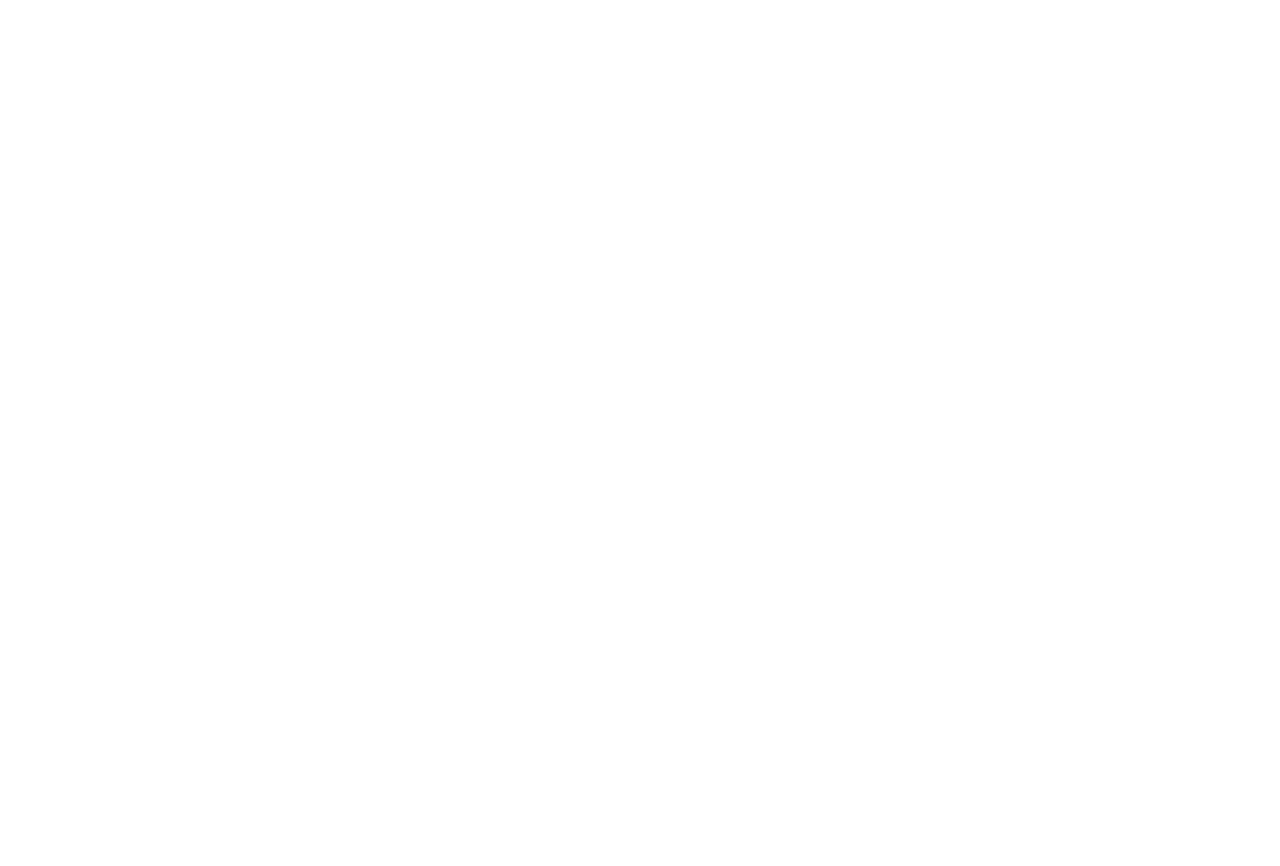
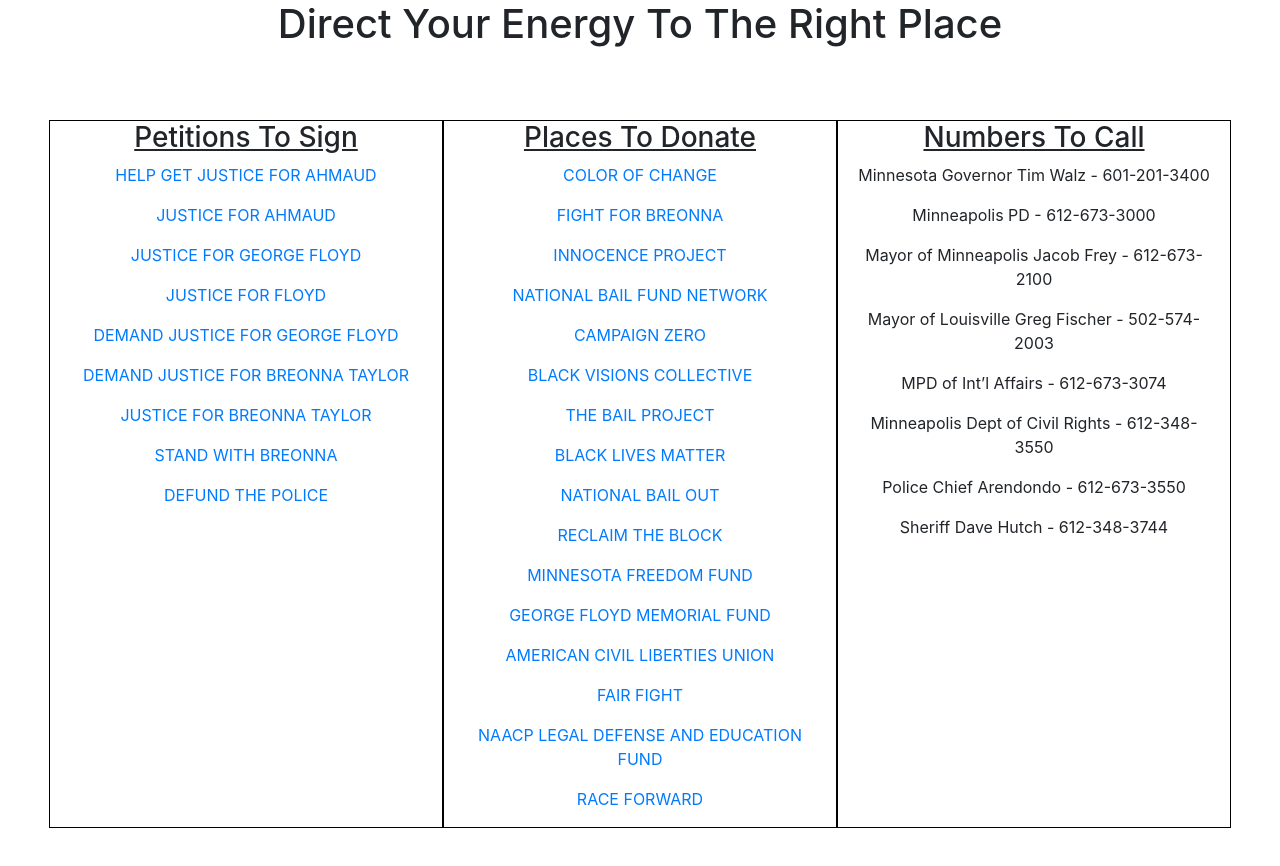
Before and after one commit to MedleysMind/NowWhat, a plain HTML site: page index.html in a window 1280 px wide. Before the commit the page ends 800 px from the top, so only its background shows below. Drawn offline with nearby package versions, Linux system fonts and the light colour scheme.

Commit message:
first links put up

```diff
--- a/index.html
+++ b/index.html
@@ -1,11 +1,214 @@
 <!DOCTYPE html>
 <html lang="en">
-<head>
-    <meta charset="UTF-8">
-    <meta name="viewport" content="width=device-width, initial-scale=1.0">
+  <head>
+    <meta charset="UTF-8" />
+    <meta name="viewport" content="width=device-width, initial-scale=1.0" />
     <title>Now What</title>
-</head>
-<body>
+    <link rel="stylesheet" href="styles/styles.css" />
+    <link
+      rel="stylesheet"
+      href="https://stackpath.bootstrapcdn.com/bootstrap/4.3.1/css/bootstrap.min.css"
+      integrity="sha384-ggOyR0iXCbMQv3Xipma34MD+dH/1fQ784/j6cY/iJTQUOhcWr7x9JvoRxT2MZw1T"
+      crossorigin="anonymous"
+    />
+  </head>
+  <body>
+    <h1>Direct Your Energy To The Right Place</h1>
 
-</body>
+    <div class="row">
+      <div class="col-md-4 info">
+        <h3>Petitions To Sign</h3>
+        <p>
+          <a
+            href="https://www.runwithmaud.com/#petition"
+            >HELP GET JUSTICE FOR AHMAUD</a
+          >
+        </p>
+        <p>
+          <a
+            href="https://www.change.org/p/district-attorney-tom-durden-justice-for-ahmaud-arbery-i-run-with-maud"
+            >JUSTICE FOR AHMAUD</a
+          >
+        </p>
+        <p>
+          <a
+            href="https://www.justiceforbigfloyd.com/#petition"
+            >JUSTICE FOR GEORGE FLOYD</a
+          >
+        </p>
+        <p>
+          <a
+            href="https://act.colorofchange.org/sign/justiceforfloyd_george_floyd_minneapolis/?source=dm_sms_optin_5-26-20"
+            >JUSTICE FOR FLOYD</a
+          >
+        </p>
+        <p>
+          <a
+            href="https://actionnetwork.org/forms/2006_email_blm_justiceforgeorge"
+            >DEMAND JUSTICE FOR GEORGE FLOYD</a
+          >
+        </p>
+        <p>
+          <a href="https://actionnetwork.org/petitions/2005_email_blm_breonna"
+            >DEMAND JUSTICE FOR BREONNA TAYLOR</a
+          >
+        </p>
+        <p>
+          <a href="https://www.change.org/p/andy-beshear-justice-for-breonna-taylor"
+            >JUSTICE FOR BREONNA TAYLOR</a
+          >
+        </p>
+        <p>
+          <a href="https://www.standwithbre.com/#petition"
+            >STAND WITH BREONNA</a
+          >
+        </p>
+        <p>
+          <a href="https://actionnetwork.org/forms/2005_email_blm_defund"
+            >DEFUND THE POLICE</a
+          >
+        </p>
+      </div>
+      <div class="col-md-4 info"><h3>Places To Donate</h3>
+        <p>
+            <a
+              href="https://colorofchange.org/"
+              >COLOR OF CHANGE</a
+            >
+          </p>
+        <p>
+            <a
+              href="https://justiceforbreonna.org/"
+              >FIGHT FOR BREONNA</a
+            >
+          </p>
+        <p>
+            <a
+              href="https://www.innocenceproject.org/"
+              >INNOCENCE PROJECT</a
+            >
+          </p>
+        <p>
+            <a
+              href="https://www.communityjusticeexchange.org/nbfn-directory"
+              >NATIONAL BAIL FUND NETWORK</a
+            >
+          </p>
+        <p>
+            <a
+              href="https://www.joincampaignzero.org/"
+              >CAMPAIGN ZERO</a
+            >
+          </p>
+        <p>
+            <a
+              href="https://www.blackvisionsmn.org/"
+              >BLACK VISIONS COLLECTIVE</a
+            >
+          </p>
+        <p>
+            <a
+              href="https://bailproject.org/"
+              >THE BAIL PROJECT</a
+            >
+          </p>
+        <p>
+            <a
+              href="https://blacklivesmatter.com/"
+              >BLACK LIVES MATTER</a
+            >
+          </p>
+        <p>
+            <a
+              href="http://nationalbailout.org/"
+              >NATIONAL BAIL OUT</a
+            >
+          </p>
+        <p>
+            <a
+              href="https://www.reclaimtheblock.org/home"
+              >RECLAIM THE BLOCK</a
+            >
+          </p>
+        <p>
+            <a
+              href="https://minnesotafreedomfund.org/"
+              >MINNESOTA FREEDOM FUND</a
+            >
+          </p>
+        <p>
+            <a
+              href="https://www.gofundme.com/f/georgefloyd"
+              >GEORGE FLOYD MEMORIAL FUND</a
+            >
+          </p>
+        <p>
+            <a
+              href="https://www.aclu.org/"
+              >AMERICAN CIVIL LIBERTIES UNION</a
+            >
+          </p>
+        <p>
+            <a
+              href="https://fairfight.com/"
+              >FAIR FIGHT</a
+            >
+          </p>
+        <p>
+            <a
+              href="https://www.naacpldf.org/"
+              >NAACP LEGAL DEFENSE AND EDUCATION FUND</a
+            >
+          </p>
+        <p>
+            <a
+              href="https://www.raceforward.org/"
+              >RACE FORWARD</a
+            >
+          </p>
+    </div>
+      <div class="col-md-4 info"><h3>Numbers To Call</h3>
+        <p>
+            Minnesota Governor Tim Walz - 601-201-3400
+        </p>
+        <p>
+            Minneapolis PD - 612-673-3000
+        </p>
+        <p>
+            Mayor of Minneapolis Jacob Frey - 612-673-2100
+        </p>
+        <p>
+            Mayor of Louisville Greg Fischer - 502-574-2003
+        </p>
+        <p>
+            MPD of Int’l Affairs - 612-673-3074
+        </p>
+        <p>
+            Minneapolis Dept of Civil Rights -  612-348-3550
+        </p>
+        <p>
+            Police Chief Arendondo - 612-673-3550
+        </p>
+        <p>
+            Sheriff Dave Hutch - 612-348-3744
+        </p>
+    </div>
+    </div>
+
+    <script
+      src="https://code.jquery.com/jquery-3.3.1.slim.min.js"
+      integrity="sha384-q8i/X+965DzO0rT7abK41JStQIAqVgRVzpbzo5smXKp4YfRvH+8abtTE1Pi6jizo"
+      crossorigin="anonymous"
+    ></script>
+    <script
+      src="https://cdnjs.cloudflare.com/ajax/libs/popper.js/1.14.7/umd/popper.min.js"
+      integrity="sha384-UO2eT0CpHqdSJQ6hJty5KVphtPhzWj9WO1clHTMGa3JDZwrnQq4sF86dIHNDz0W1"
+      crossorigin="anonymous"
+    ></script>
+    <script
+      src="https://stackpath.bootstrapcdn.com/bootstrap/4.3.1/js/bootstrap.min.js"
+      integrity="sha384-JjSmVgyd0p3pXB1rRibZUAYoIIy6OrQ6VrjIEaFf/nJGzIxFDsf4x0xIM+B07jRM"
+      crossorigin="anonymous"
+    ></script>
+  </body>
 </html>
--- /dev/null
+++ b/styles/styles.css
@@ -0,0 +1,17 @@
+body{
+    overflow-x: hidden;
+}
+h1{
+    text-align: center;
+    /* align-content: center; */
+}
+h3{
+    text-decoration: underline;
+}
+.row{
+    text-align: center;
+    padding: 5%;
+}
+.info{
+    border: 1px solid black;
+}
```
